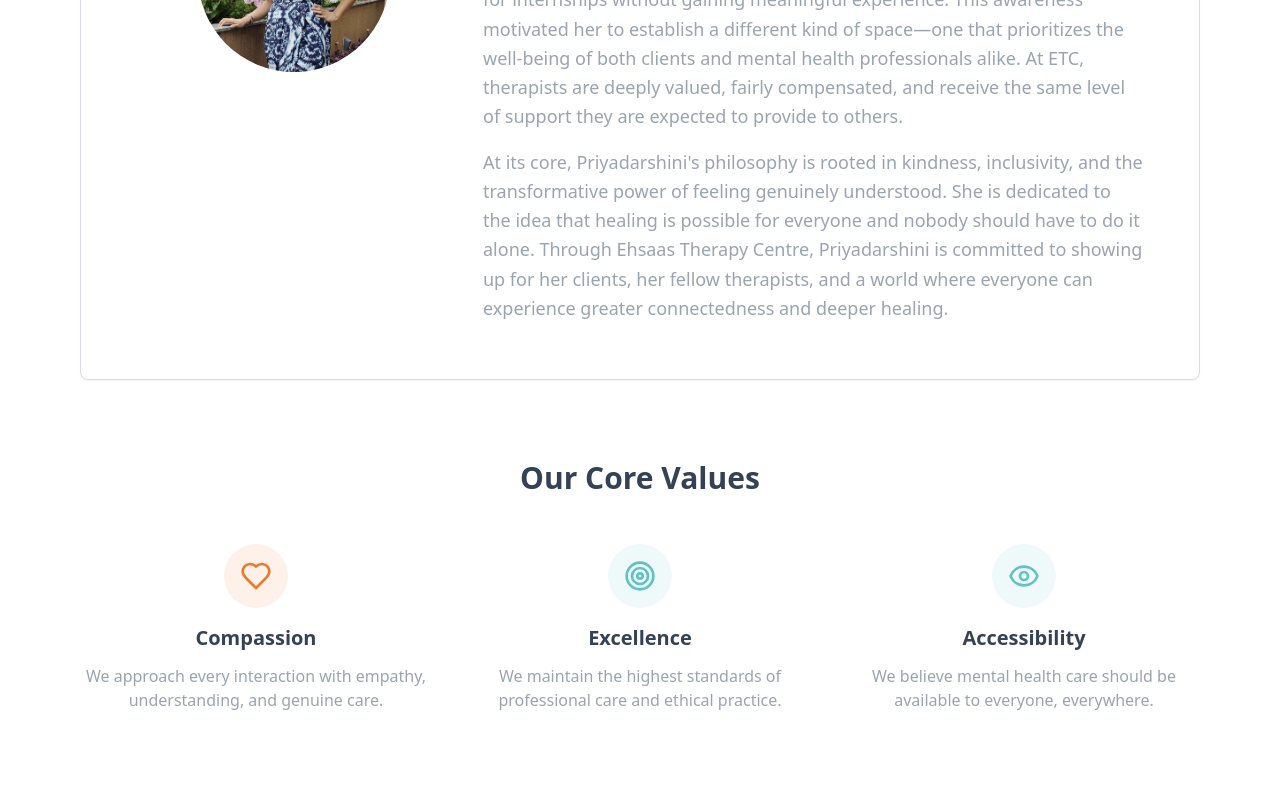
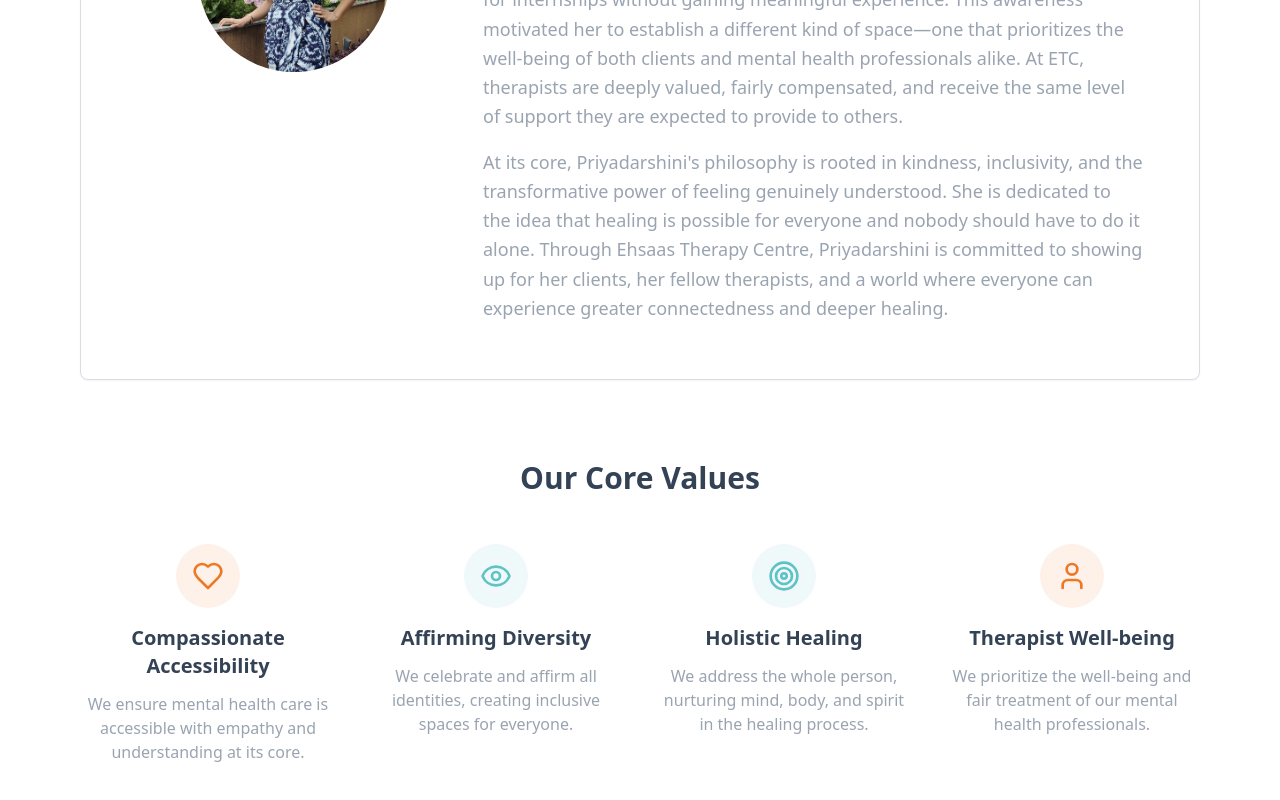
Before and after one commit to zenilrvs/ehsaas-connect-book, a React (Vite) app: page /about in a window 1280 px wide. Shown: the part 2195-2995 px from the top of the page. Built offline with nearby package versions, Linux system fonts and the light colour scheme.

Commit message:
Add core values to About page
Added the provided core values to the About page as bullet points.

```diff
--- a/src/pages/About.tsx
+++ b/src/pages/About.tsx
@@ -117,27 +117,34 @@ We offer a wide range of therapists, each with unique expertise, language skills
           {/* Values */}
           <div className="text-center">
             <h2 className="text-3xl font-bold text-foreground mb-12">Our Core Values</h2>
-            <div className="grid md:grid-cols-3 gap-8">
+            <div className="grid md:grid-cols-2 lg:grid-cols-4 gap-8">
               <div className="text-center">
                 <div className="w-16 h-16 bg-primary/10 rounded-full flex items-center justify-center mx-auto mb-4">
                   <Heart className="w-8 h-8 text-primary" />
                 </div>
-                <h3 className="text-xl font-semibold mb-3">Compassion</h3>
-                <p className="text-muted-foreground">We approach every interaction with empathy, understanding, and genuine care.</p>
+                <h3 className="text-xl font-semibold mb-3">Compassionate Accessibility</h3>
+                <p className="text-muted-foreground">We ensure mental health care is accessible with empathy and understanding at its core.</p>
               </div>
               <div className="text-center">
                 <div className="w-16 h-16 bg-secondary/10 rounded-full flex items-center justify-center mx-auto mb-4">
-                  <Target className="w-8 h-8 text-secondary" />
+                  <Eye className="w-8 h-8 text-secondary" />
                 </div>
-                <h3 className="text-xl font-semibold mb-3">Excellence</h3>
-                <p className="text-muted-foreground">We maintain the highest standards of professional care and ethical practice.</p>
+                <h3 className="text-xl font-semibold mb-3">Affirming Diversity</h3>
+                <p className="text-muted-foreground">We celebrate and affirm all identities, creating inclusive spaces for everyone.</p>
               </div>
               <div className="text-center">
                 <div className="w-16 h-16 bg-accent/10 rounded-full flex items-center justify-center mx-auto mb-4">
-                  <Eye className="w-8 h-8 text-accent" />
+                  <Target className="w-8 h-8 text-accent" />
                 </div>
-                <h3 className="text-xl font-semibold mb-3">Accessibility</h3>
-                <p className="text-muted-foreground">We believe mental health care should be available to everyone, everywhere.</p>
+                <h3 className="text-xl font-semibold mb-3">Holistic Healing</h3>
+                <p className="text-muted-foreground">We address the whole person, nurturing mind, body, and spirit in the healing process.</p>
+              </div>
+              <div className="text-center">
+                <div className="w-16 h-16 bg-primary/10 rounded-full flex items-center justify-center mx-auto mb-4">
+                  <User className="w-8 h-8 text-primary" />
+                </div>
+                <h3 className="text-xl font-semibold mb-3">Therapist Well-being</h3>
+                <p className="text-muted-foreground">We prioritize the well-being and fair treatment of our mental health professionals.</p>
               </div>
             </div>
           </div>
```
